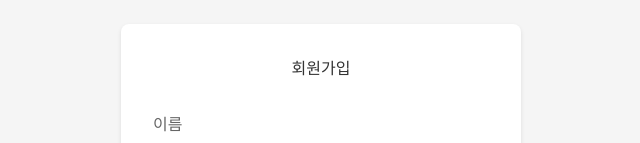
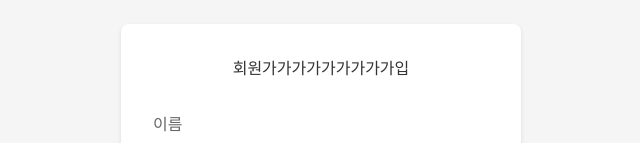
Before and after one commit to suMin77123/frontend-e2e-demo, a SvelteKit app: page /register in a window 1280 px wide. Shown: the part 129-272 px from the top of the page, without its empty margins (319-959 px from the left). Built offline with nearby package versions, Linux system fonts and the light colour scheme.

Commit message:
fix: abnormal

```diff
--- a/src/routes/register/+page.svelte
+++ b/src/routes/register/+page.svelte
@@ -20,7 +20,7 @@
 
 <div class="container">
     <div class="auth-form">
-        <h1>회원가입</h1>
+        <h1>회원가가가가가가가가가입</h1>
 
         {#if error}
             <div class="error">{error}</div>
```
